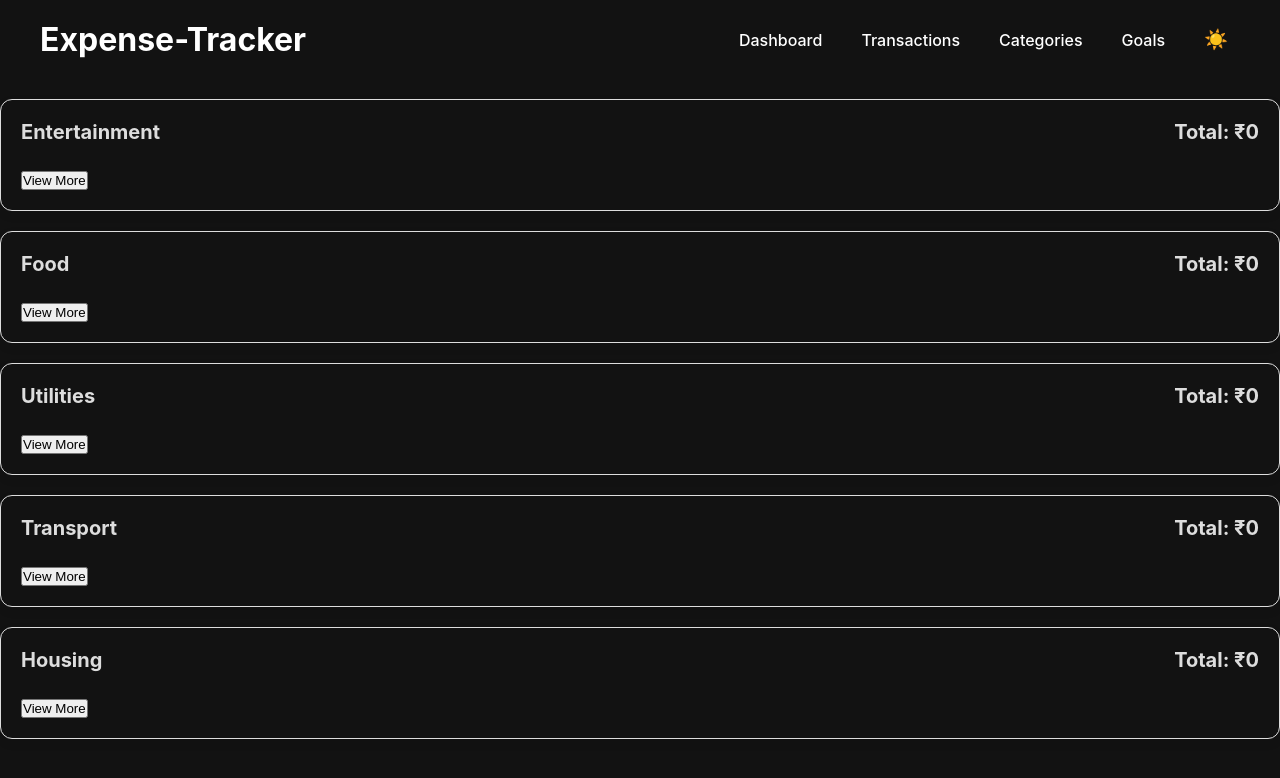
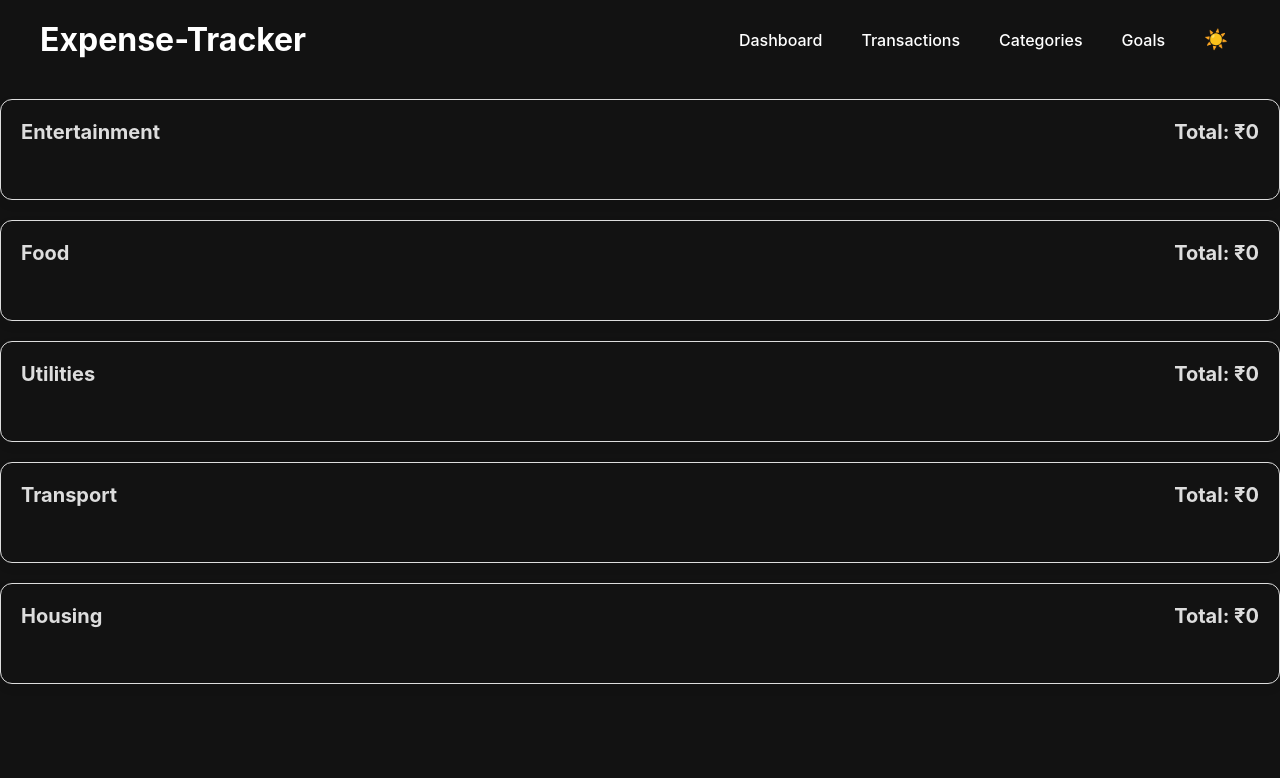
Before and after one commit to SumitSaharawat/React, a React (Vite) app in the folder ExpenseTracker/: page /categories in a window 1280 px wide. Shown: the top 778 px of the page. Built offline with nearby package versions, Linux system fonts and the light colour scheme.

Commit message:
Fixed some edge cases

```diff
--- a/ExpenseTracker/src/App.jsx
+++ b/ExpenseTracker/src/App.jsx
@@ -4,7 +4,7 @@ import { BrowserRouter, Routes, Route, Link } from 'react-router-dom';
 import AddTransaction from './components/AddTransaction'
 import TransactionDetails from './components/TransactionDetails'
 import BudgetInitialization from './components/BudgetInitialization';
-import Categories from './components/Categories';
+import Categories from './components/Categories/Categories';
 import Goals from './components/Goals/Goal';
 import { TransactionProvider } from './components/Context/TransactionContext';
 
--- a/ExpenseTracker/src/components/AddTransaction.jsx
+++ b/ExpenseTracker/src/components/AddTransaction.jsx
@@ -4,7 +4,7 @@ import "../styles/AddTransaction.css"
 
 const AddTransaction = () => {
 
-  const { transaction, setTransaction, showInput, setShowInput, categories } = useTransactions();
+  const { transaction, setTransaction, showInput, setShowInput, categories, budget, totalExpense } = useTransactions();
 
   const [amount, setAmount] = useState("");
   const [detail, setDetail] = useState("");
@@ -77,9 +77,10 @@ const AddTransaction = () => {
                             ))}
                         </div>
 
-                        <button className="btn-primary full-width" onClick={handleTransaction}>
+                        {(totalExpense < budget) ? (
+                            <button className="btn-primary full-width" onClick={handleTransaction}>
                             Add Transaction
-                        </button>
+                        </button>) : ("Not Enough Funds !!!")}
                     </div>
                 </div>
             )}
--- a/ExpenseTracker/src/components/Categories.jsx
+++ /dev/null
@@ -1,45 +0,0 @@
-import "../styles/Categories.css"; // Don't forget to import the CSS!
-import EditTransaction from "./EditTransaction";
-import { useTransactions } from "./Context/TransactionContext";
-import { useState } from "react";
-
-const Categories = () => {
-
-    const { transaction, categories, deleteTransaction, updateText, form } = useTransactions();
-    const [limit, setLimit] = useState(Number(3));
-
-    return (
-        <>
-            <div className="categories-wrapper">
-                {categories.map((category) => {
-                    const filteredTransaction = transaction.filter((item) => item.category === category).slice(0,limit);
-
-                    const expense = filteredTransaction.reduce((acc, item) => acc + item.money,0);
-
-                    return (
-                        <div key={category} className="category-group">
-                            <h2 className="category-title">
-                                <span>{category}</span>
-                                <span className="category-total">Total: ₹{expense}</span>
-                            </h2>
-
-                            <ul className="category-transaction-list">
-                                {filteredTransaction.map((item) => (
-                                    <EditTransaction
-                                        key={item.id}
-                                        transaction={item}
-                                        deleteTransaction={deleteTransaction}
-                                        updateText={updateText}
-                                    />
-                                ))}
-                            </ul>
-                            <button onClick={() => setLimit((prev) => (prev+3))}>View More</button>
-                        </div>
-                    );
-                })}
-            </div>
-        </>
-    );
-};
-
-export default Categories;
--- a/ExpenseTracker/src/styles/Categories.css
+++ b/ExpenseTracker/src/components/Categories/Categories.css
@@ -48,3 +48,28 @@
   flex-direction: column;
   gap: 10px; /* Space between individual transactions */
 }
+
+/* Container for View More / View Less buttons */
+.view-buttons-container {
+  display: flex;
+  gap: 10px;
+  margin-top: 10px;
+  justify-content: center;
+}
+
+/* Styling for View More / View Less buttons */
+.view-btn {
+  background-color: #44E610;
+  color: black;
+  padding: 10px 20px;
+  border: none;
+  border-radius: 6px;
+  border: 2px solid black;
+  font-weight: 600;
+  cursor: pointer;
+  transition: opacity 0.2s;
+}
+
+.view-btn:hover {
+  opacity: 0.9;
+}
--- /dev/null
+++ b/ExpenseTracker/src/components/Categories/Categories.jsx
@@ -0,0 +1,34 @@
+import "./Categories.css"; // Don't forget to import the CSS!
+import EditTransaction from "../EditTransaction";
+import { useTransactions } from "../Context/TransactionContext";
+import { useState } from "react";
+import GroupCategories from "./GroupCategories";
+
+const Categories = () => {
+
+    const { transaction, categories, deleteTransaction, updateText } = useTransactions();
+
+    return (
+        <>
+            <div className="categories-wrapper">
+                {categories.map((category) => {
+                    const filteredTransaction = transaction.filter((item) => item.category === category);
+                    const expense = filteredTransaction.reduce((acc, item) => acc + item.money,0);
+
+                    return (
+                        <GroupCategories
+                            key={category}
+                            category={category}
+                            transactions={filteredTransaction}
+                            expense={expense}
+                            deleteTransaction={deleteTransaction}
+                            updateText={updateText}
+                        />
+                    );
+                })}
+            </div>
+        </>
+    );
+};
+
+export default Categories;
--- /dev/null
+++ b/ExpenseTracker/src/components/Categories/GroupCategories.jsx
@@ -0,0 +1,36 @@
+import { useState } from "react";
+import EditTransaction from "../EditTransaction";
+
+const GroupCategories = ({ category, transactions, deleteTransaction, updateText, expense }) => {
+
+    const [limit, setLimit] = useState(Number(3));
+    const visibleTransaction = transactions.slice(0,limit);
+
+    return(
+        <>
+            <div key={category} className="category-group">
+                <h2 className="category-title">
+                    <span>{category}</span>
+                    <span className="category-total">Total: ₹{expense}</span>
+                </h2>
+
+                <ul className="category-transaction-list">
+                    {visibleTransaction.length > 0 && visibleTransaction.map((item) => (
+                        <EditTransaction
+                            key={item.id}
+                            transaction={item}
+                            deleteTransaction={deleteTransaction}
+                            updateText={updateText}
+                        />
+                    ))}
+                    <div className="view-buttons-container">
+                        {limit < transactions.length && <button className="view-btn" onClick={() => setLimit((prev) => (prev+3))}>View More</button>}
+                        {limit > 3 && <button className="view-btn" onClick={() => setLimit((prev) => (prev > 3) ? (prev-3) : (prev))}>View Less</button>}
+                    </div>
+                </ul>
+            </div>
+        </>
+    )
+}
+
+export default GroupCategories;
--- a/ExpenseTracker/src/components/Context/TransactionContext.jsx
+++ b/ExpenseTracker/src/components/Context/TransactionContext.jsx
@@ -26,7 +26,13 @@ export const TransactionProvider = ({ children }) => {
   });
 
   const totalExpense = transaction.reduce((acc, item) => acc + item.money, 0);
-  const currentBudget = budget - totalExpense;
+  const currentBudget = (budget - totalExpense <= 0) ? 0 : (budget - totalExpense);
+
+  useEffect(() => {
+    if (budget > 0 && totalExpense >= budget) {
+      alert('No Budget Left!');
+    }
+  }, [totalExpense, budget]);
 
   const deleteTransaction = (idToDelete) => {
         setTransaction(transaction.filter((item) => item.id !== idToDelete));
--- a/ExpenseTracker/src/styles/EditTransaction.css
+++ b/ExpenseTracker/src/styles/EditTransaction.css
@@ -4,7 +4,7 @@
     align-items: center;
     padding: 12px 20px;
     margin-bottom: 8px;
-    background-color: #ffffff;
+    background-color: #ffffffd2;
     border-left: 10px solid #ddd;
     color: #333;
     border-radius: 8px;
```
